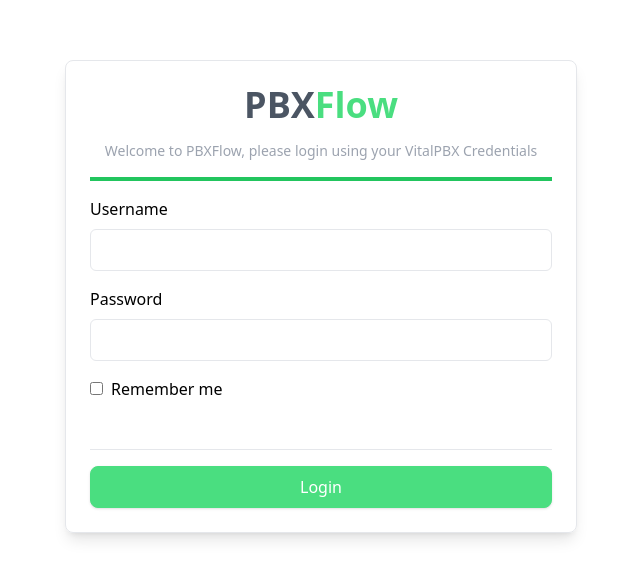
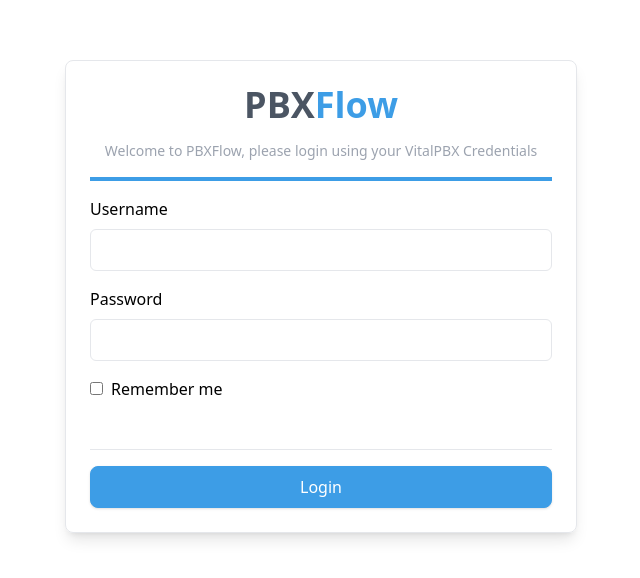
Before and after one commit to Kathenae/Flowsterisk, a React (Vite) app: page /login in a window 1280 px wide. Shown: the part 104-682 px from the top of the page, without its empty margins (319-959 px from the left). Built offline with nearby package versions, Linux system fonts and the light colour scheme.

Commit message:
add brand color palete and update relevant components to use it

```diff
--- a/src/components/Button.tsx
+++ b/src/components/Button.tsx
@@ -12,12 +12,12 @@
 
 export default function Button({ children, primary, danger, full, className, draggable, onClick, onDragStart }: PropsWithChildren<ButtonProps>) {
 
-  const primaryClasses = "text-white !bg-green-400 shadow border-green-400 !hover:bg-green-500 !hover:border-green-500"
+  const primaryClasses = "text-white !bg-brand-400 shadow !border-brand-400 !hover:bg-brand-500 !hover:border-brand-500"
   const dangerClasses = "text-white !bg-red-400 shadow border-red-400 !hover:bg-red-500 !hover:border-red-500"
 
   return (
     <button
-      className={`p-2 bg-white hover:bg-green-200 hover:border-green-200 border-gray-800 border-1 rounded-lg ${full && "w-full"} ${primary && primaryClasses} ${danger && dangerClasses} ${className}`}
+      className={`p-2 bg-white hover:bg-brand-200 hover:border-brand-200 border-gray-800 border-1 rounded-lg ${full && "w-full"} ${primary && primaryClasses} ${danger && dangerClasses} ${className}`}
       draggable={draggable}
       onClick={onClick}
       onDragStart={onDragStart}
--- a/src/components/Checkbox.tsx
+++ b/src/components/Checkbox.tsx
@@ -10,7 +10,7 @@
       <div className="h-10 w-20 text-center relative border bg-white text-white rounded-md overflow-hidden cursor-pointer border-gray-400" onClick={() => onToggle && onToggle()}>
          <input type="hidden" name={name} checked={checked}/>
          <div className={`w-6 h-10 absolute top-0 transition-all duration-300 ${checked? "-right-6" : "right-15"}`}>
-            <span className="absolute right-0 flex items-center justify-center -top-1.1 font-bold bg-green-600 hover:bg-green-700 h-11 w-26 z-0">
+            <span className="absolute right-0 flex items-center justify-center -top-1.1 font-bold bg-brand-600 hover:bg-brand-700 h-11 w-26 z-0">
                <span className="mr-8">Yes</span>
             </span>
             <span className="absolute top-0 -left-4.5 rounded-md w-10 h-10 bg-light-100 hover:bg-gray-100 border-1 border-gray-400 z-10"/>
--- a/src/components/Input.tsx
+++ b/src/components/Input.tsx
@@ -17,7 +17,7 @@
         placeholder={placeholder}
         onChange={onChange}
         autoComplete="none"
-        className={`block w-full p-2 border-1 focus:outline-green-400 rounded-md ${className}`}
+        className={`block w-full p-2 border-1 focus:outline-brand-400 rounded-md ${className}`}
      />
   )
 }
--- a/src/components/Tabs.tsx
+++ b/src/components/Tabs.tsx
@@ -29,7 +29,7 @@
             <button
               key={index}
               onClick={() => handleTabClick(index)}
-              className={`py-2 px-4 bg-transparent font-semibold ${index === activeTab && 'border-b-6 border-green-500'}`}
+              className={`py-2 px-4 bg-transparent font-semibold ${index === activeTab && 'border-b-6 border-brand-500'}`}
             >
               {tab.props.name}
             </button>
--- a/src/modules/BaseNode.tsx
+++ b/src/modules/BaseNode.tsx
@@ -12,7 +12,7 @@
       openInspector()
    }
 
-   const className = `bg-white border-1 cursor-pointer hover:border-green-700 focus:border-green-500 focus:text-green-500 hover:text-green-700
+   const className = `bg-white border-1 cursor-pointer hover:border-brand-700 focus:border-brand-500 focus:text-brand-500 hover:text-brand-700
    rounded border-black shadow-lg w-38 h-42 text-center overflow-hidden flex flex-col items-center group`
 
    return (
@@ -20,13 +20,13 @@
          className={className}
          onClick={handleOnClick}
       >
-         <div className='w-full p-2 flex items-center justify-center border-b border-black group-focus:border-green-500 group-hover:border-green-700'>
+         <div className='w-full p-2 flex items-center justify-center border-b border-black group-focus:border-brand-500 group-hover:border-brand-700'>
             <h1 className='whitespace-nowrap font-medium'>{module.label}</h1>
          </div>
          <div className='mt-4'>
             <p>{module.instance?.label ?? "New " + module.label}</p>
          </div>
-         <i className={`${module.iconClass} mr-2 text-3xl text-gray-200 absolute bottom-3 group-focus:text-green-200 group-hover:text-green-100`}/>
+         <i className={`${module.iconClass} mr-2 text-3xl text-gray-200 absolute bottom-3 group-focus:text-brand-200 group-hover:text-brand-100`}/>
          <Handle id='1' type='source' position={Position.Right} />
          <Handle id='2' type='target' position={Position.Left} />
       </button>
--- a/src/pages/Flow/TopMenu.tsx
+++ b/src/pages/Flow/TopMenu.tsx
@@ -26,7 +26,7 @@
           </div>
 
           <div className='ml-auto'>
-            <Button className='ml-2 p-2 !bg-green-100 !border-green-100 !hover:bg-green-300 w-10 h-10'>
+            <Button className='ml-2 p-2 !bg-brand-100 !border-brand-100 !hover:bg-brand-300 w-10 h-10'>
               <i className='i-carbon-user' />
             </Button>
             <Button className='ml-2 w-10 h-10' onClick={toggleModuleSettings}>
--- a/src/pages/Login.tsx
+++ b/src/pages/Login.tsx
@@ -5,8 +5,8 @@
    return (
       <div className='w-screen h-screen overflow-hidden flex items-center justify-center'>
          <div className="p-6 shadow-lg rounded-lg border-1 w-lg">
-            <div className="pb-4 mb-4 border-b-4 border-green-500 text-center ">
-               <h1 className="font-bold text-4xl mb-4 text-gray-600">PBX<span className="text-green-400">Flow</span></h1>
+            <div className="pb-4 mb-4 border-b-4 border-brand-400 text-center ">
+               <h1 className="font-bold text-4xl mb-4 text-gray-600">PBX<span className="text-brand-400">Flow</span></h1>
                <p className="text-gray-400 text-sm">Welcome to PBXFlow, please login using your VitalPBX Credentials</p>
             </div>
 
--- a/uno.config.ts
+++ b/uno.config.ts
@@ -11,7 +11,19 @@
   ],
   theme: {
     colors: {
-      // ...
+      'brand': {
+        '50': '#f1f7fe',
+        '100': '#e3eefb',
+        '200': '#c0ddf7',
+        '300': '#88c2f1',
+        '400': '#3d9de6',
+        '500': '#2187d6',
+        '600': '#136bb6',
+        '700': '#115593',
+        '800': '#12497a',
+        '900': '#143e66',
+        '950': '#0e2743',
+      },
     }
   },
   presets: [
```
